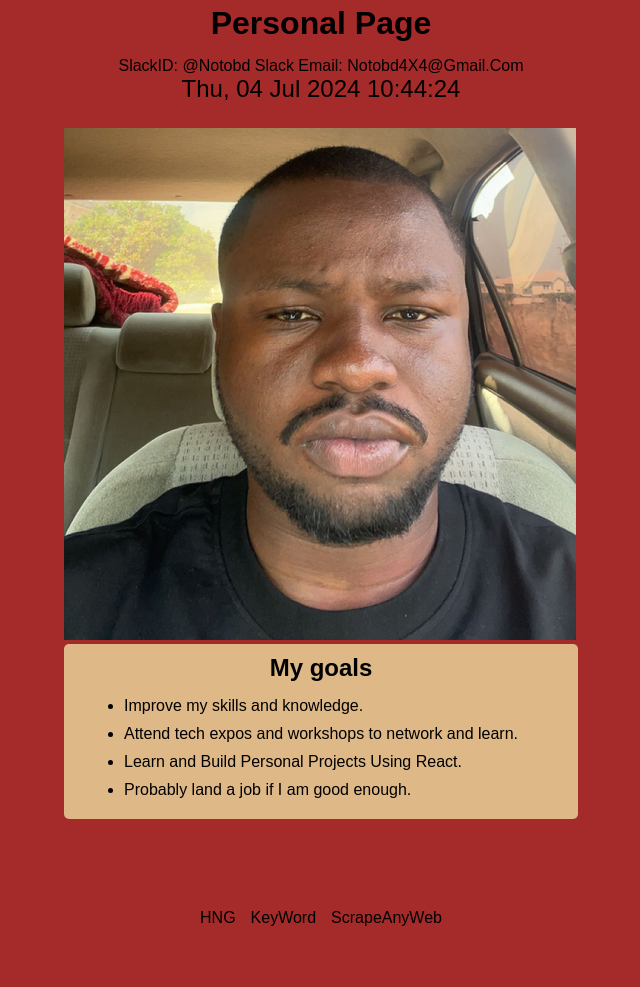
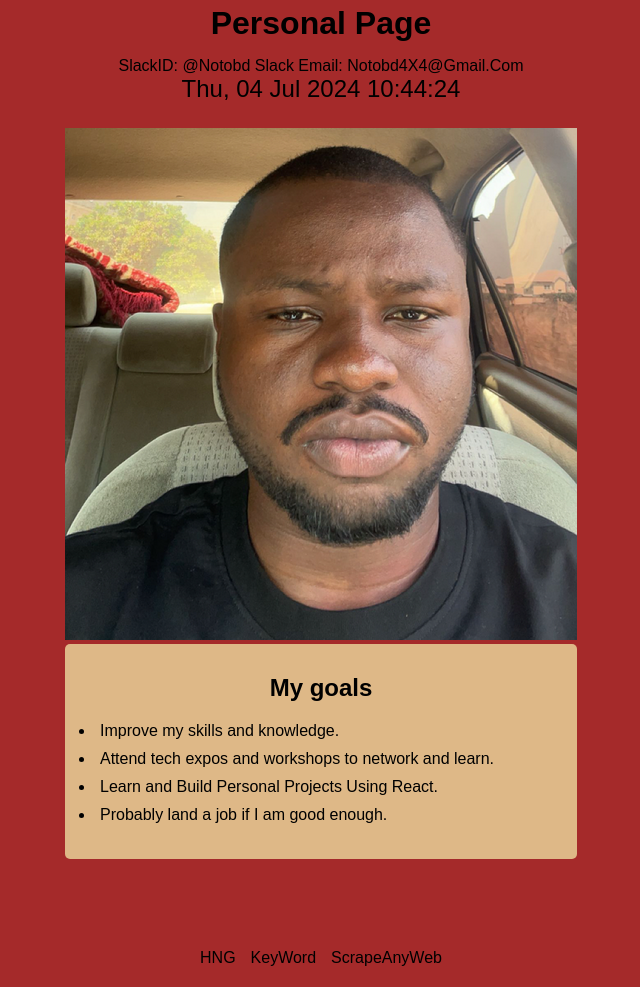
Before and after one commit to Notobd/hngpersonalpage, a plain HTML site: page index.html in a window 1280 px wide. Shown: the whole page, without its empty margins (319-959 px from the left). Before the commit the page ends 947 px from the top, so only its background shows below. Drawn offline with Linux system fonts and the light colour scheme.

Commit message:
empersonapage

```diff
--- a/index.css
+++ b/index.css
@@ -34,12 +34,13 @@ main {
   display: flex;
   flex-direction: column;
   width: 100%;
-  padding: 10px 60px;
+  padding: 30px;
   border-radius: 5px;
   background-color: burlywood;
 }
 li {
-  padding-bottom: 10px;
+  padding: 5px;
+  max-width: 100%;
 }
 .links {
   display: flex;
```
